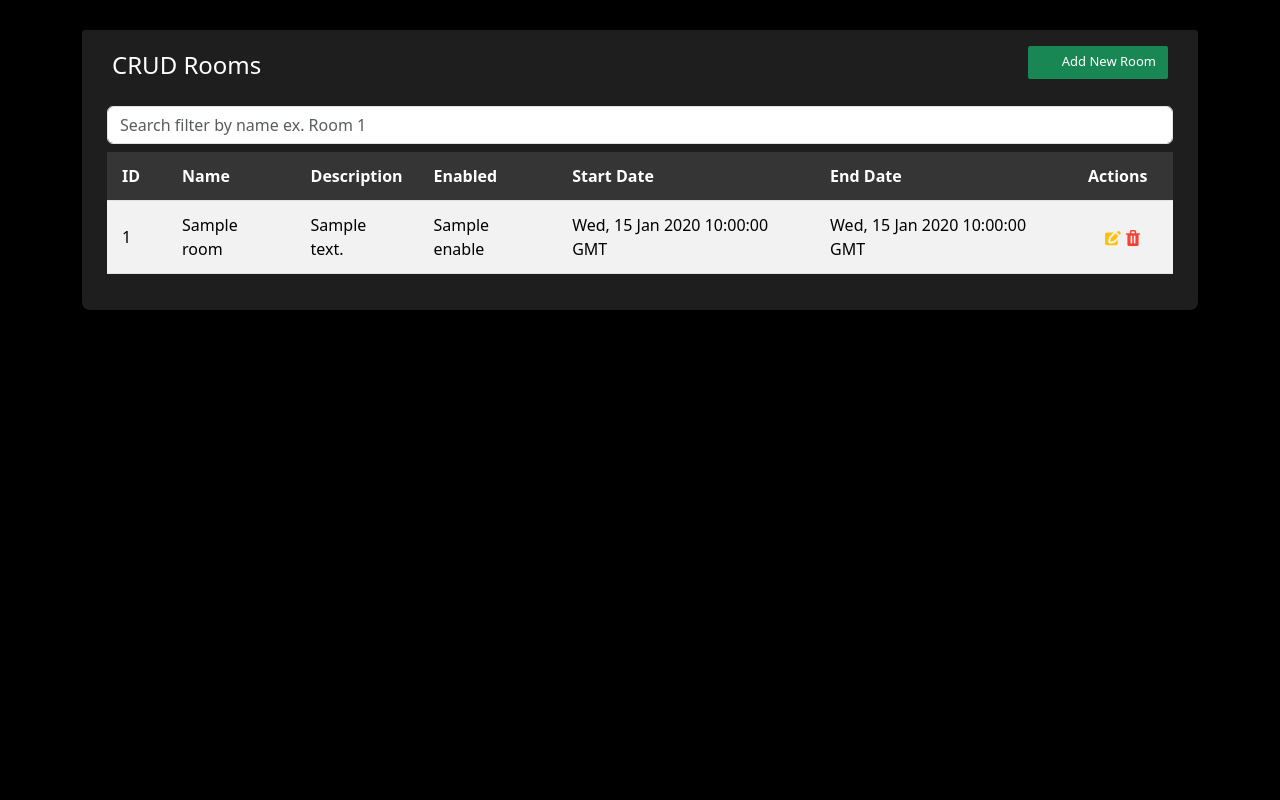
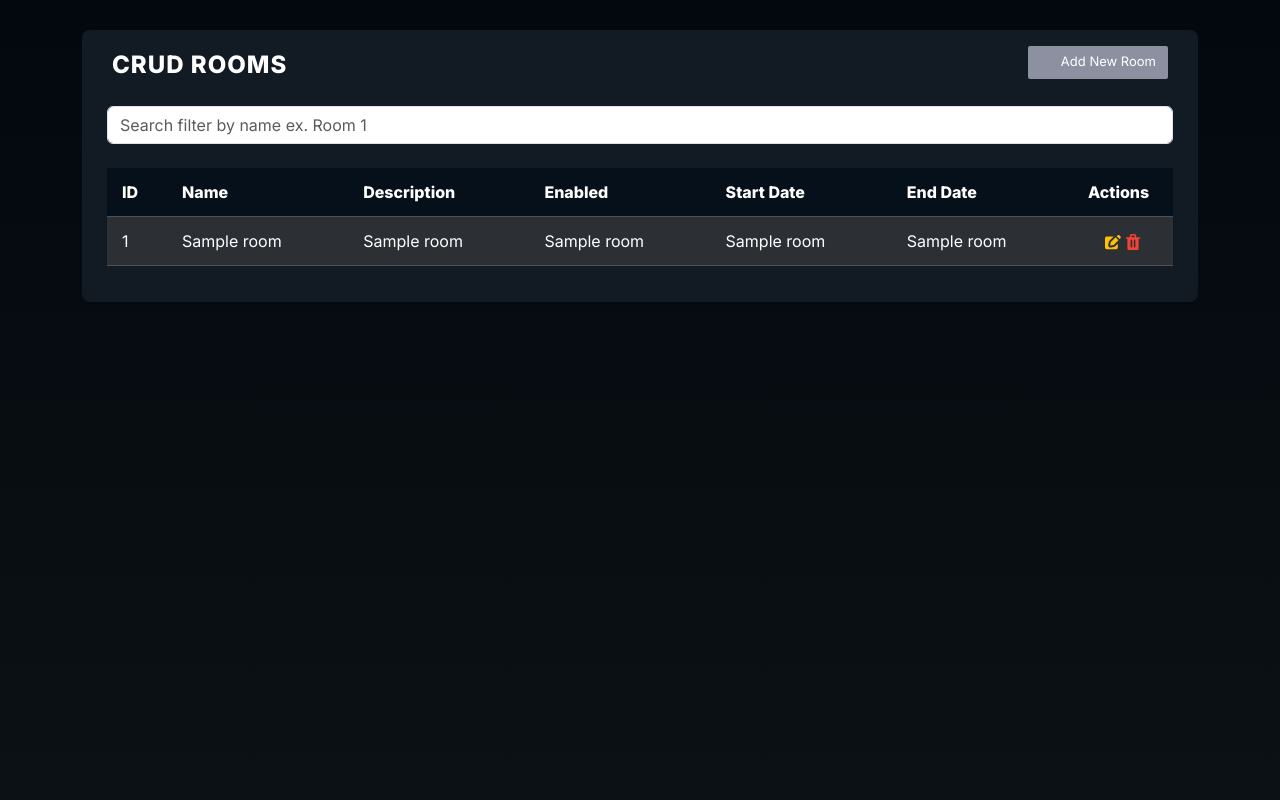
Before and after one commit to Jackson-Vieira/IFRN-PADB, a Flask app: page / in a window 1280 px wide. Run offline with Flask 3, Linux system fonts and the light colour scheme; a database or web service that is not in the repository returns one stand-in record (values such as "Sample title"); some libraries are stand-ins or nearby versions.

Commit message:
dark style

```diff
--- a/app/static/styles.css
+++ b/app/static/styles.css
@@ -1,18 +1,24 @@
+@import url('https://fonts.googleapis.com/css2?family=Inter:wght@300;400;500;800&display=swap');
+
 :root {
 	/** CSS DARK THEME PRIMARY COLORS */
-	--color-primary-100: #81f0e1;
+	--color-primary-100: #121a24;
+
 	--color-primary-200: #92f2e4;
 	--color-primary-300: #a2f4e8;
 	--color-primary-400: #b0f6eb;
 	--color-primary-500: #bef7ee;
-	--color-primary-600: #ccf9f2;
+
+	--color-primary-600: #03080D;
+
 	/** CSS DARK THEME SURFACE COLORS */
 	--color-surface-100: #000000;
 	--color-surface-200: #1e1e1e;
 	--color-surface-300: #353535;
 	--color-surface-400: #4e4e4e;
 	--color-surface-500: #696969;
-	--color-surface-600: #858585;
+
+	--color-surface-600: #8D90A0;
 
 	/** CSS DARK THEME MIXED SURFACE COLORS */
 	--color-surface-mixed-100: #141b19;
@@ -23,18 +29,21 @@
 	--color-surface-mixed-600: #8c908f;
 }
 
-
 body {
-	color: var();
-	background-color: var(--color-surface-100);
+	height: 100vh;
+    width: 100%;
+	background: linear-gradient(to bottom, #03080E, #0C1116);
+	font-family: 'Inter', sans-serif;
 	font-size: 16px;
+	overflow-y: auto;
 }
 
 .table-responsive {
-    margin: 30px 0;
+    padding: 30px 0;
 }
+
 .table-wrapper {
-	background: var(--color-surface-200);
+	background: var(--color-primary-100);
 	padding: 20px 25px;
 	border-radius: 8px;
 	min-width: 1000px;
@@ -42,7 +51,6 @@ body {
 }
 .table-title {
 	padding-bottom: 15px;
-	background: var(--color-surface-200);
 	color: #fff;
 	padding: 16px 30px;
 	min-width: 100%;
@@ -52,11 +60,16 @@ body {
 .table-title h2 {
 	margin: 5px 0 0;
 	font-size: 24px;
+	font-weight: bold;
+  	letter-spacing: 1px;
+  	text-transform: uppercase;
 }
+
 .table-title .btn-group {
 	float: right;
 }
 .table-title .btn {
+	background: var(--color-surface-600);
 	color: #fff;
 	float: right;
 	font-size: 13px;
@@ -83,7 +96,7 @@ table.table tr th, table.table tr td {
 
 table.table tr th {
 	color: #fff;
-	background: var(--color-surface-300)
+	background: #06101a;
 }
 
 table.table tr th:first-child {
@@ -110,6 +123,7 @@ table.table th i {
 	margin: 0 5px;
 	cursor: pointer;
 }
+
 table.table td:last-child i {
 	opacity: 0.9;
 	font-size: 22px;
@@ -274,7 +288,7 @@ table.table .avatar {
 .modal .modal-content {
 	border-radius: 4px;
 	font-size: 14px;
-	background: var(--color-surface-200);
+	background: var(--color-primary-100);
 	color: #fff;
 }
 .modal .modal-footer {
@@ -297,7 +311,6 @@ table.table .avatar {
 	background: var(--color-surface-500);
 }
 
-
 .modal .modal-title {
 	display: inline-block;
 }
@@ -313,6 +326,7 @@ table.table .avatar {
 	border-radius: 2px;
 	min-width: 100px;
 }
+
 .modal form label {
 	font-weight: normal;
 }
@@ -358,3 +372,13 @@ table.table .avatar {
 	width: 110px;
 	background: blue;
 }
+
+.create {
+	background-color: var(--color-surface-600);
+	border: none;
+}
+
+.create:hover {
+	background-color: var(--color-surface-600);
+	opacity: 80%;
+}
--- a/app/templates/base.html
+++ b/app/templates/base.html
@@ -15,12 +15,12 @@
   <link href="https://cdn.jsdelivr.net/npm/bootstrap@5.3.2/dist/css/bootstrap.min.css" rel="stylesheet" integrity="sha384-T3c6CoIi6uLrA9TneNEoa7RxnatzjcDSCmG1MXxSR1GAsXEV/Dwwykc2MPK8M2HN" crossorigin="anonymous">
   <link rel="stylesheet" href="{{ url_for('static', filename='styles.css') }}">
 </head>
-  <body>
-  <div>
+<body>
+  <div class="main">
     {% block content %}
     {% endblock %}
   </div>
-  <body>
-  <script src="https://cdn.jsdelivr.net/npm/bootstrap@5.0.2/dist/js/bootstrap.bundle.min.js" integrity="sha384-MrcW6ZMFYlzcLA8Nl+NtUVF0sA7MsXsP1UyJoMp4YLEuNSfAP+JcXn/tWtIaxVXM" crossorigin="anonymous"></script>
-  <script src="{{ url_for('static', filename='scripts.js') }}"></script>
+<body>
+<script src="https://cdn.jsdelivr.net/npm/bootstrap@5.0.2/dist/js/bootstrap.bundle.min.js" integrity="sha384-MrcW6ZMFYlzcLA8Nl+NtUVF0sA7MsXsP1UyJoMp4YLEuNSfAP+JcXn/tWtIaxVXM" crossorigin="anonymous"></script>
+<script src="{{ url_for('static', filename='scripts.js') }}"></script>
 </html>
--- a/app/templates/dashboard.html
+++ b/app/templates/dashboard.html
@@ -7,17 +7,16 @@
 			<div class="table-title">
 				<div class="row">
 					<div class="col-sm-6">
-						<h2>CRUD Rooms</h2>
+						<h2 class="logo_text">CRUD Rooms</h2>
 					</div>
 					<div class="col-sm-6">
 						<a  data-bs-target="#addRoomModal" class="btn btn-success" data-bs-toggle="modal"><i class="material-icons">&#xE147;</i> <span>Add New Room</span></a>
-
 					</div>
 				</div>
 			</div>
 
-		<table id="roomsTable" class="table table-striped table-hover">
-			<div class="mb-2">
+		<table id="roomsTable" class="table table-dark table-striped table-hover">
+			<div class="mb-4">
 				<form class="d-flex">
         			<input id="searchInput" class="form-control me-2" type="search" placeholder="Search filter by name ex. Room 1" aria-label="Search">
       			</form>
@@ -40,8 +39,8 @@
             			<td>{{room[1]}}</td>
             			<td>{{room[2]}}</td>
             			<td class={{ "active" if room[3] == true else "" }} >{{room[3]}}</td>
-            			<td>{{room[4].strftime("%a, %d %b %Y %H:%M:%S GMT")  }}</td>
-            			<td>{{room[5].strftime('%a, %d %b %Y %H:%M:%S GMT')  }}</td>
+            			<td>{{room[4]}}</td>
+            			<td>{{room[5]}}</td>
             			<td>
                 			<a data-bs-target="#editRoomModal" class="edit" data-bs-toggle="modal" onclick="handleClickEditRoom(event)">
 								<svg class="w-[24px] h-[24px] text-gray-800 dark:text-white" aria-hidden="true" xmlns="http://www.w3.org/2000/svg" fill="currentColor" viewBox="0 0 20 18">
@@ -97,8 +96,8 @@
         			</div>
     			</div>
     			<div class="modal-footer">
-        			<input type="button" class="btn btn-default btn-cancel" data-bs-dismiss="modal" value="Cancel" id="addRoomCancel">
-        			<input type="submit" class="btn btn-success" value="Save" id="addRoomSubmit">
+        			<input type="button" class="btn btn-cancel cancel" data-bs-dismiss="modal" value="Cancel" id="addRoomCancel">
+        			<input type="submit" class="btn btn-success create" value="Save" id="addRoomSubmit">
     			</div>
 			</form>
 		</div>
@@ -141,8 +140,8 @@
         			</div>
     			</div>
     			<div class="modal-footer">
-        			<input type="button" class="btn btn-cancel" data-bs-dismiss="modal" value="Cancel" id="editRoomCancel">
-        			<input type="submit" class="btn btn-warning" value="Save" id="editRoomSubmit">
+        			<input type="button" class="btn btn-cancel cancel" data-bs-dismiss="modal" value="Cancel" id="editRoomCancel">
+        			<input type="submit" class="btn btn-warning edit" value="Save" id="editRoomSubmit">
     			</div>
 			</form>
 		</div>
@@ -164,8 +163,8 @@
 					<p class="text-warning"><small>This action cannot be undone.</small></p>
 				</div>
 				<div class="modal-footer">
-					<input type="button" class="btn btn-default" data-bs-dismiss="modal" value="Cancel" id="deleteRoomCancel">
-					<input type="submit" class="btn btn-danger" value="Delete" id="deleteRoomSubmit">
+					<input type="button" class="btn btn-default delete" data-bs-dismiss="modal" value="Cancel" id="deleteRoomCancel">
+					<input type="submit" class="btn btn-danger cancel" value="Delete" id="deleteRoomSubmit">
 				</div>
 			</form>
 		</div>
--- a/app/usecases/room_usecases.py
+++ b/app/usecases/room_usecases.py
@@ -9,13 +9,20 @@ class RoomRepository(BaseRepository):
         VALUES (%(name)s, %(description)s, %(enable)s, %(start_date)s, %(end_date)s)
         RETURNING id
     """
+
     GET_ROOM_SQL = """
-        SELECT id, name, description, enable, start_date, end_date, created_at, updated_at
-        FROM Rooms WHERE id = %(id)s
+        SELECT id, name, description, enable, start_date, end_date, created_at, updated_at FROM Rooms WHERE id = %(id)s
     """
 
     GET_ROOMS_SQL = """
-        SELECT id, name, description, enable, start_date, end_date FROM Rooms
+        SELECT
+            id,
+            name,
+            description,
+            enable,
+            TO_CHAR(start_date, 'YYYY-MM-DD HH24:MI:SS') AS start_date,
+            TO_CHAR(end_date, 'YYYY-MM-DD HH24:MI:SS') AS end_date
+        FROM Rooms
     """
 
     DELETE_ROOM_SQL = """
@@ -28,7 +35,15 @@ class RoomRepository(BaseRepository):
     """
 
     SEARCH_ROOMS_SQL = """
-        SELECT id, name, description, enable, start_date, end_date FROM Rooms WHERE name LIKE %(pattern)s
+        SELECT
+            id,
+            name,
+            description,
+            enable,
+            TO_CHAR(start_date, 'YYYY-MM-DD HH24:MI:SS') AS start_data,
+            TO_CHAR(end_date, 'YYYY-MM-DD HH24:MI:SS') AS end_date
+        FROM Rooms
+        WHERE name LIKE %(pattern)s
     """
 
     def create_room(self, data):
```
